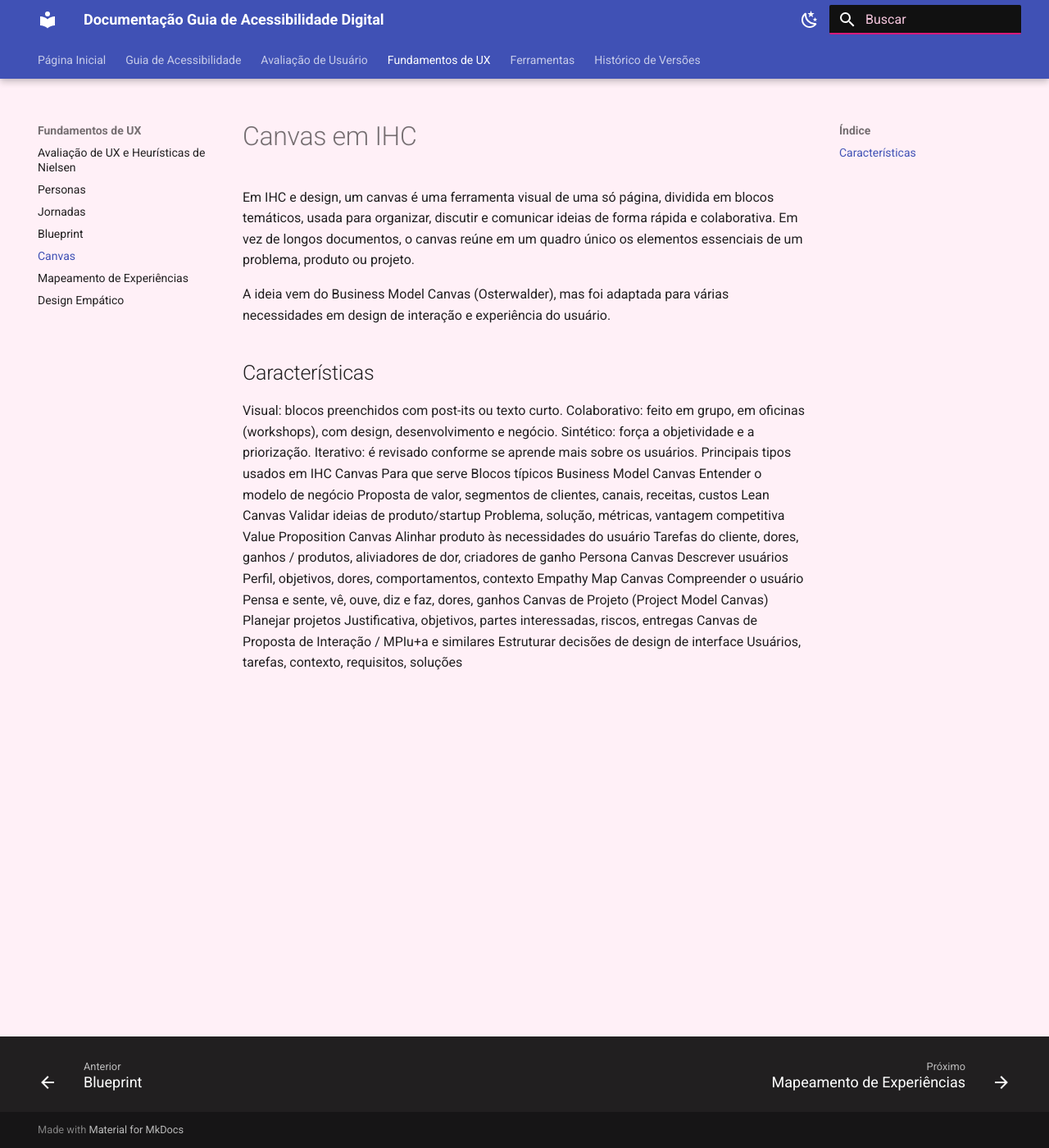
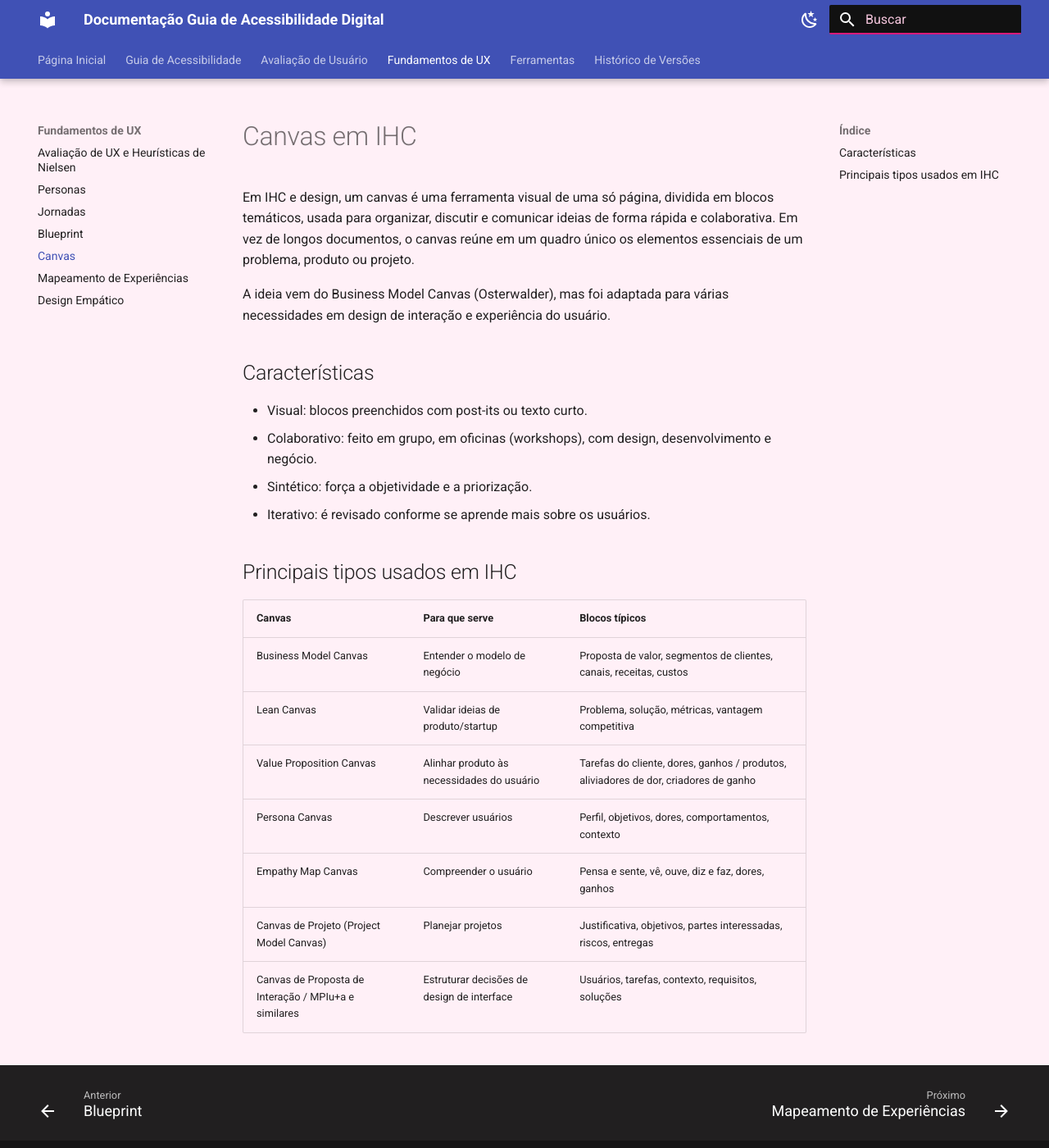
Before and after one commit to UnB-IHC/IHC_2026.2_Grupo01, an MkDocs documentation site: the page built from docs/ux/canvas.md, in a window 1280 px wide and 1400 px high. Shown: the whole window at 82% size. Built offline with MkDocs 1.6.1 and Material for MkDocs 9.7.7, drawn with Linux system fonts in a browser that asks for light colours; part of the change alters nothing that is shown.

Commit message:
Fix formatting and update canvas content in docs

```diff
--- a/docs/ux/canvas.md
+++ b/docs/ux/canvas.md
@@ -5,16 +5,17 @@ Em IHC e design, um canvas é uma ferramenta visual de uma só página, dividida
 A ideia vem do Business Model Canvas (Osterwalder), mas foi adaptada para várias necessidades em design de interação e experiência do usuário.
 
 ## Características
-Visual: blocos preenchidos com post-its ou texto curto.
-Colaborativo: feito em grupo, em oficinas (workshops), com design, desenvolvimento e negócio.
-Sintético: força a objetividade e a priorização.
-Iterativo: é revisado conforme se aprende mais sobre os usuários.
-Principais tipos usados em IHC
-Canvas	Para que serve	Blocos típicos
-Business Model Canvas	Entender o modelo de negócio	Proposta de valor, segmentos de clientes, canais, receitas, custos
-Lean Canvas	Validar ideias de produto/startup	Problema, solução, métricas, vantagem competitiva
-Value Proposition Canvas	Alinhar produto às necessidades do usuário	Tarefas do cliente, dores, ganhos / produtos, aliviadores de dor, criadores de ganho
-Persona Canvas	Descrever usuários	Perfil, objetivos, dores, comportamentos, contexto
-Empathy Map Canvas	Compreender o usuário	Pensa e sente, vê, ouve, diz e faz, dores, ganhos
-Canvas de Projeto (Project Model Canvas)	Planejar projetos	Justificativa, objetivos, partes interessadas, riscos, entregas
-Canvas de Proposta de Interação / MPIu+a e similares	Estruturar decisões de design de interface	Usuários, tarefas, contexto, requisitos, soluções
+* Visual: blocos preenchidos com post-its ou texto curto.
+* Colaborativo: feito em grupo, em oficinas (workshops), com design, desenvolvimento e negócio.
+* Sintético: força a objetividade e a priorização.
+* Iterativo: é revisado conforme se aprende mais sobre os usuários.
+## Principais tipos usados em IHC
+|Canvas	|Para que serve|	Blocos típicos|
+|---|---|---|
+|Business Model Canvas	|Entender o modelo de negócio|	Proposta de valor, segmentos de clientes, canais, receitas, custos|
+|Lean Canvas|	Validar ideias de produto/startup|	Problema, solução, métricas, vantagem competitiva|
+|Value Proposition Canvas|	Alinhar produto às necessidades do usuário|	Tarefas do cliente, dores, ganhos / produtos, aliviadores de dor, criadores de ganho|
+|Persona Canvas|	Descrever usuários	|Perfil, objetivos, dores, comportamentos, contexto|
+|Empathy Map Canvas|	Compreender o usuário	|Pensa e sente, vê, ouve, diz e faz, dores, ganhos|
+|Canvas de Projeto (Project Model Canvas)	|Planejar projetos	|Justificativa, objetivos, partes interessadas, riscos, entregas|
+|Canvas de Proposta de Interação / MPIu+a e similares|	Estruturar decisões de design de interface|	Usuários, tarefas, contexto, requisitos, soluções|
```
